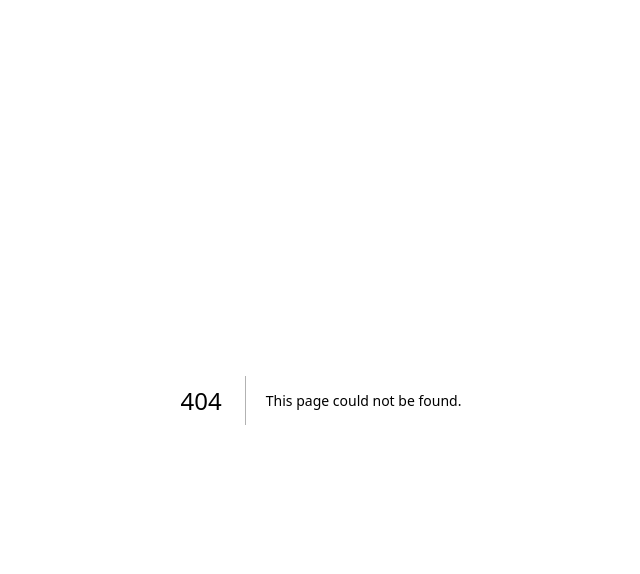
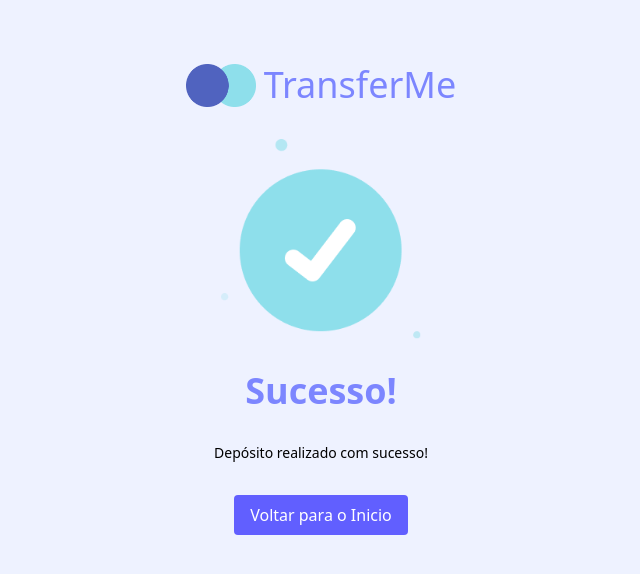
Before and after one commit to kleberson154/TransferMeWebFrontEnd, a Next.js app: page /sucess in a window 1280 px wide. Before the commit this address had no page. Shown: the top 574 px of the page, without its empty margins (319-959 px from the left). Built offline with nearby package versions, Linux system fonts and the light colour scheme.

Commit message:
Criando a pagina sucess

```diff
--- /dev/null
+++ b/app/sucess/page.tsx
@@ -0,0 +1,36 @@
+'use client'
+import { useState } from 'react'
+import { apiRequest } from '@/lib/api'
+import Image from 'next/image'
+import Link from 'next/link'
+
+export default function Page() {
+  return (
+    <main className="p-6 flex flex-col items-center justify-start min-h-screen bg-indigo-50 text-white py-16">
+      <span className="text-4xl font-bold flex justify-center items-center">
+        <Image src="/images/logo.png" alt="Logo" width={70} height={50} />
+        <h1 className="ml-2 text-2xl sm:text-4xl font-medium text-indigo-400">
+          TransferMe
+        </h1>
+      </span>
+      <div className="success mt-8 flex flex-col items-center">
+        <Image
+          src="/images/success.png"
+          alt="Success"
+          width={200}
+          height={200}
+        />
+        <h1 className="text-4xl font-bold text-indigo-400 mt-8">Sucesso!</h1>
+        <p className="text-sm text-black py-8 ">
+          Depósito realizado com sucesso!
+        </p>
+        <Link
+          href="/home"
+          className="bg-indigo-500 hover:bg-indigo-600 text-white  py-2 px-4 rounded text-center hover:cursor-pointer"
+        >
+          Voltar para o Inicio
+        </Link>
+      </div>
+    </main>
+  )
+}
```
